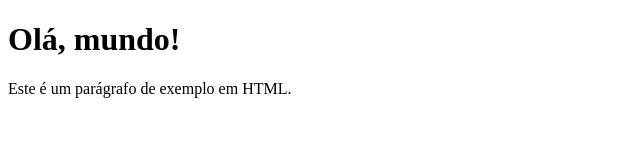
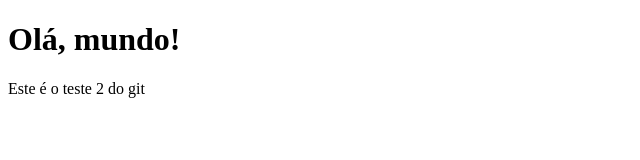
Before and after one commit to alves-lane/TesteGit, a plain HTML site: page index.html in a window 1280 px wide. Shown: the whole page, without its empty margins (0-640 px from the left). Drawn offline with Linux system fonts and the light colour scheme.

Commit message:
fix(index): mudar texto 2

```diff
--- a/index.html
+++ b/index.html
@@ -6,7 +6,7 @@
 </head>
 <body>
   <h1>Olá, mundo!</h1>
-  <p>Este é um parágrafo de exemplo em HTML.</p>
+  <p>Este é o teste 2 do git</p>
 
 </body>
 </html>
```
